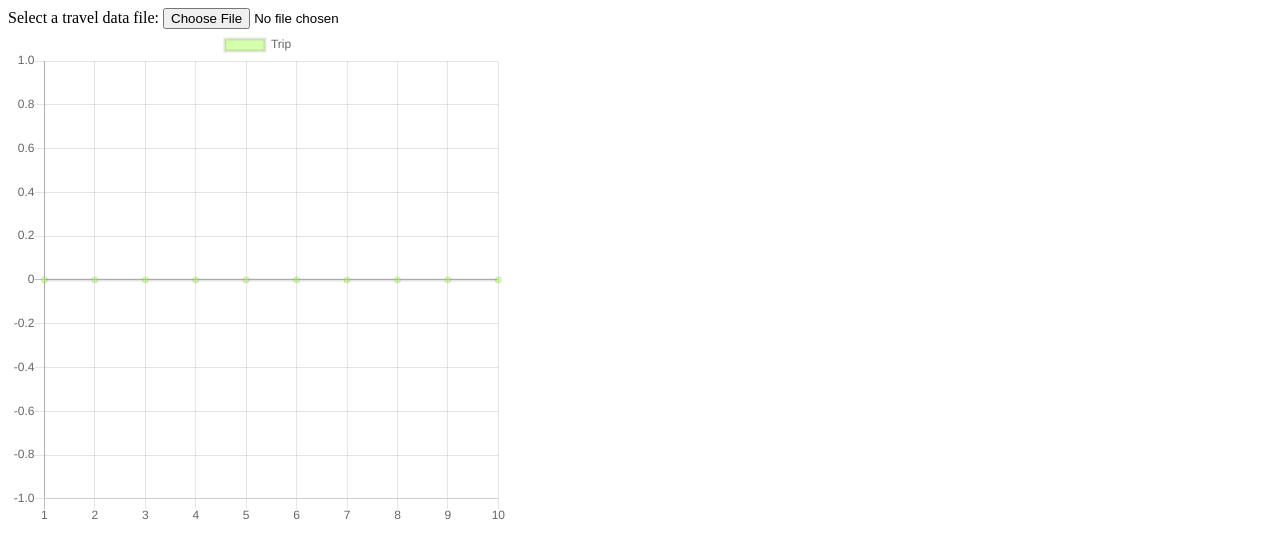
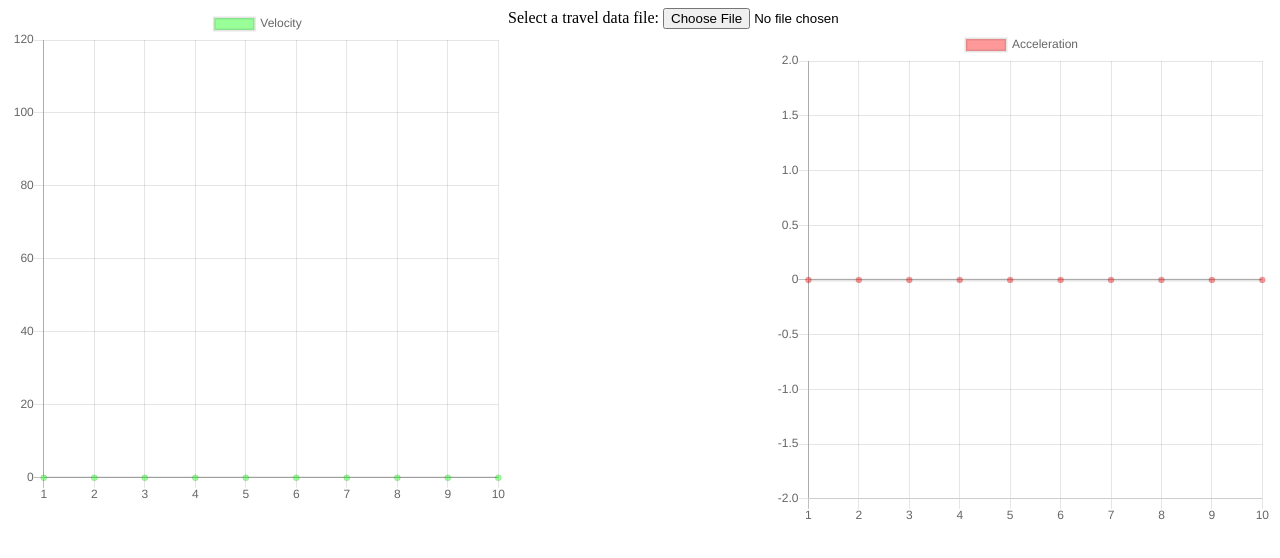
Before and after one commit to TheCreatorJames/HackDFW, a plain HTML site: page index.html in a window 1280 px wide. Drawn offline with nearby package versions, Linux system fonts and the light colour scheme.

Commit message:
Updated graphs.

```diff
--- a/index.html
+++ b/index.html
@@ -10,7 +10,9 @@
         Select a travel data file:
         <input type="file" id="fileInput"></input>
 
-        <canvas style="max-width:500px; max-height: 500px;" id="display" width="100" height="100" onload="initChart()"></canvas>
+        <canvas style="max-width:500px; max-height: 500px; float: left;" id="velocityDisplay" width="100" height="100" ></canvas>
+        <canvas style="max-width:500px; max-height: 500px; float: right;" id="accelerationDisplay" width="100" height="100" ></canvas>
+
         <script src="js/chart.js" type="text/javascript"></script>
 
     </body>
--- a/js/chart.js
+++ b/js/chart.js
@@ -1,25 +1,71 @@
-var ctx = document.getElementById("display");
-var initialData = {
-        labels: ['1', '2', '3', '4', '5', '6', '7', '8', '9', '10'],
-        datasets: [{
-            label: 'Trip',
-            data: [0, 0, 0, 0, 0, 0, 0, 0, 0, 0],
-            backgroundColor: "rgba(153,255,51,0.4)"
+var velocityCtx = document.getElementById("velocityDisplay");
+var accelerationCtx = document.getElementById("accelerationDisplay");
+
+var velocityData =
+{
+    labels: ['1', '2', '3', '4', '5', '6', '7', '8', '9', '10'],
+    datasets: [
+    {
+        label: 'Velocity',
+        data: [0, 0, 0, 0, 0, 0, 0, 0, 0, 0],
+        backgroundColor: "rgba(0,255,0,0.4)"
+    }]
+};
+var accelerationData =
+{
+    labels: ['1', '2', '3', '4', '5', '6', '7', '8', '9', '10'],
+    datasets: [{
+        label: 'Acceleration',
+        data: [0, 0, 0, 0, 0, 0, 0, 0, 0, 0],
+        backgroundColor: "rgba(255,0,0,0.4)"
+    }]
+}
+
+var velocityOptions = {
+    scales: {
+        yAxes: [{
+            display: true,
+            ticks: {
+                min: 0,
+                max: 120,
+            }
         }]
+    }
 };
 
-var myLineChart = Chart.Line(ctx, {data: initialData, scaleOverride: true, scaleSteps: 10, scaleSteps: 100});
+var accelerationOptions = {
+    scales: {
+        yAxes: [{
+            display: true,
+            ticks: {
+                min: -2,    // minimum will be 0, unless there is a lower value.
+                max: 2,
+            }
+        }]
+    }
+};
+
+var velocityChart = Chart.Line(velocityCtx, {data: velocityData, options: velocityOptions});
+var accelerationChart = Chart.Line(accelerationCtx, {data: accelerationData, options: accelerationOptions});
 
 addCallback(function()
 {
     var currentSecond = getSimulationSecond();
-    //for(var i = currentSecond; i >=  && i >= currentSecond - 10; i--)
     var speed = getSpeed(currentSecond);
+    var acceleration = getAcceleration(currentSecond);
 
-    initialData.datasets[0].data = initialData.datasets[0].data.reverse();
-    initialData.datasets[0].data.pop();
-    initialData.datasets[0].data = initialData.datasets[0].data.reverse();
-    initialData.datasets[0].data.push(speed);
+    console.log(speed);
 
-    myLineChart.update();
+    velocityData.datasets[0].data = velocityData.datasets[0].data.reverse();
+    velocityData.datasets[0].data.pop();
+    velocityData.datasets[0].data = velocityData.datasets[0].data.reverse();
+    velocityData.datasets[0].data.push(speed);
+
+    accelerationData.datasets[0].data =  accelerationData.datasets[0].data.reverse();
+    accelerationData.datasets[0].data.pop();
+    accelerationData.datasets[0].data = accelerationData.datasets[0].data.reverse();
+    accelerationData.datasets[0].data.push(acceleration);
+
+    velocityChart.update();
+    accelerationChart.update();
 });
--- a/js/parser.js
+++ b/js/parser.js
@@ -4,7 +4,7 @@ var steeringWheel = [];
 var callbacks = [];
 
 // simulation variables
-var simulationStartIndex = 200;
+var simulationStartIndex = 700;
 var simulationSecondIndex = simulationStartIndex;
 
 var speedSum = 0;
```
